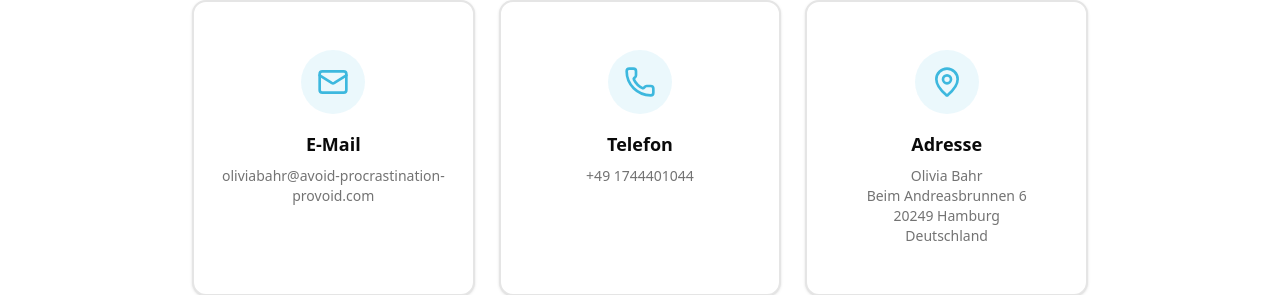
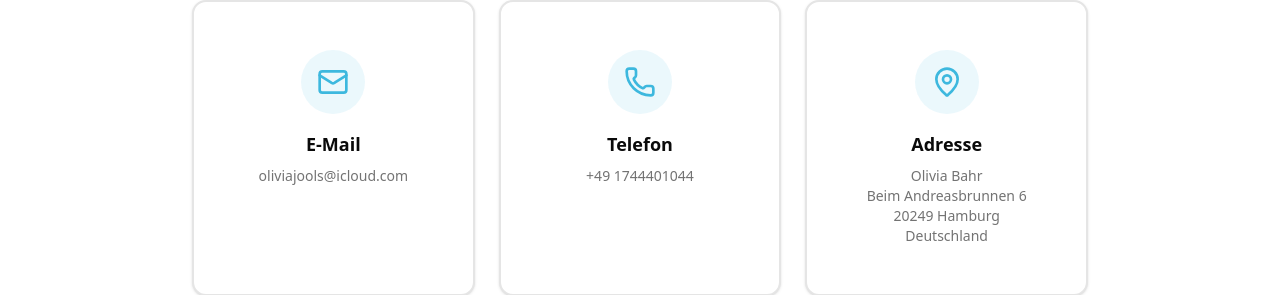
Before and after one commit to oliviajools/provoid-website-de, a Next.js app: page /kontakt in a window 1280 px wide. Shown: the part 1087-1382 px from the top of the page. Built offline with nearby package versions, Linux system fonts and the light colour scheme.

Commit message:
changed e-mail-adress

```diff
--- a/app/kontakt/page.tsx
+++ b/app/kontakt/page.tsx
@@ -56,10 +56,10 @@ export default function KontaktPage() {
                 </div>
                 <h3 className="mb-2 text-lg font-semibold">E-Mail</h3>
                 <a
-                  href="mailto:oliviabahr@avoid-procrastination-provoid.com"
+                  href="mailto:oliviajools@icloud.com"
                   className="text-sm text-muted-foreground hover:text-primary transition-colors break-all"
                 >
-                  oliviabahr@avoid-procrastination-provoid.com
+                  oliviajools@icloud.com
                 </a>
               </CardContent>
             </Card>
```
